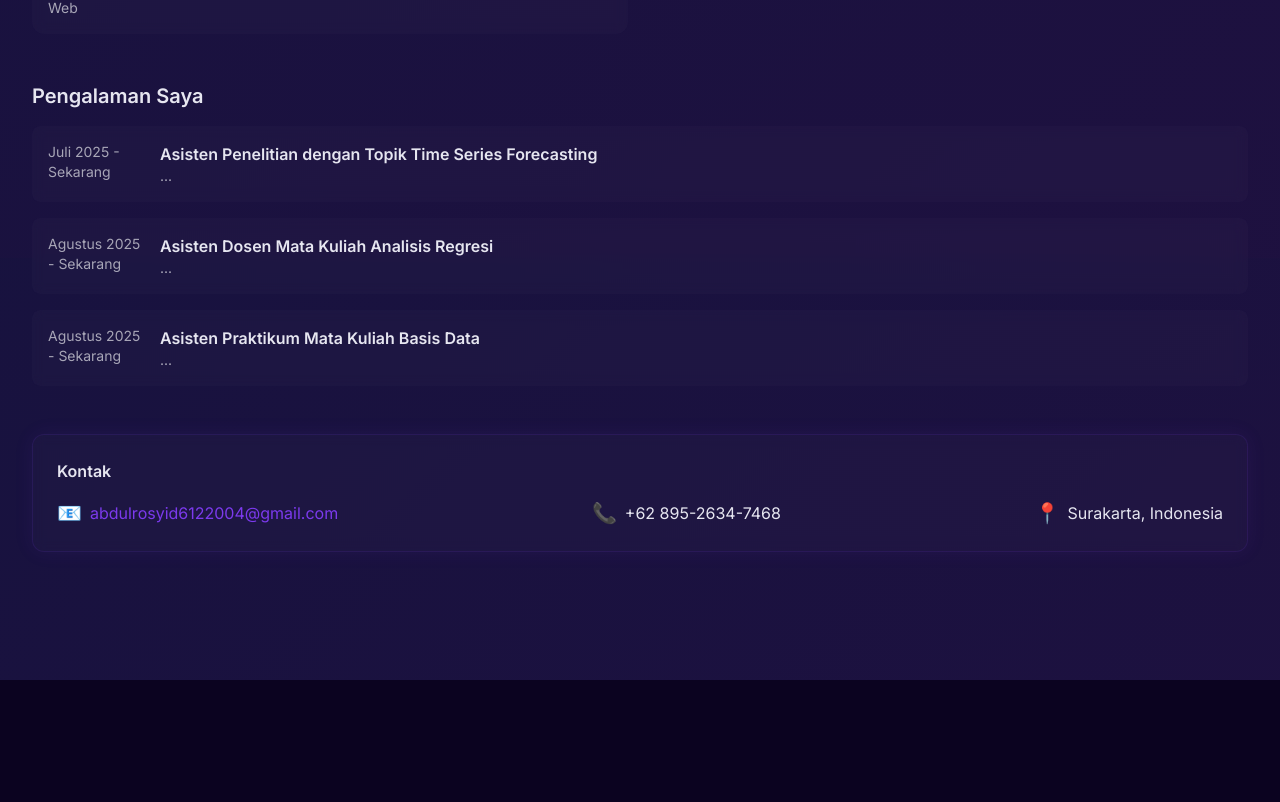
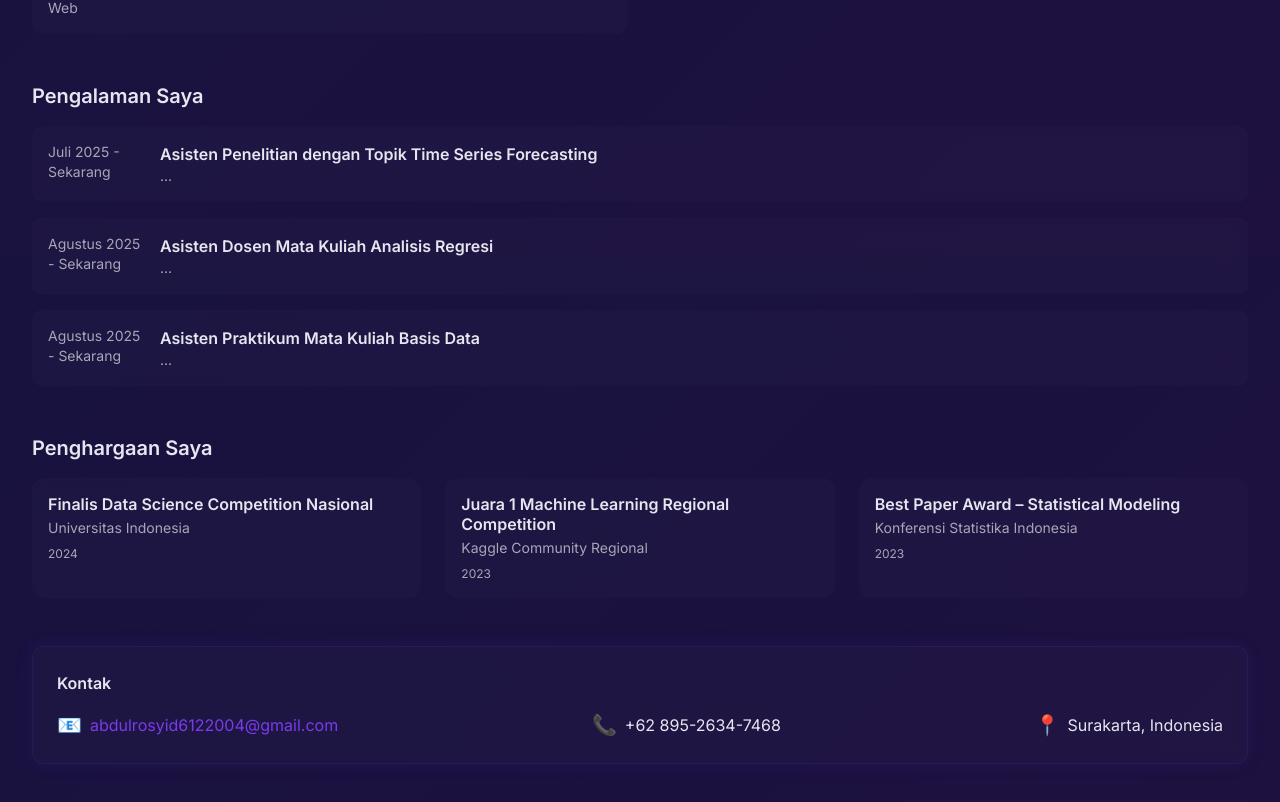
Before and after one commit to abdulrosyid001/Portofolio, a React (Vite) app: page / in a window 1280 px wide. Shown: the part 1342-2144 px from the top of the page. Before the commit the page ends 2022 px from the top, so only its background shows below. Built offline with nearby package versions, Linux system fonts and the light colour scheme.

Commit message:
Pembaruan penghargaan

```diff
--- a/src/App.jsx
+++ b/src/App.jsx
@@ -7,7 +7,7 @@ import Experience from './components/Experience'
 import Education from './components/Education'
 import Skills from './components/Skills'
 import Testimonials from './components/Testimonials'
-import BlogPreview from './components/Reward'
+import Reward from './components/Reward'
 import ContactForm from './components/ContactForm'
 import Footer from './components/Footer'
 import { biodata } from './data/biodata'
@@ -29,6 +29,13 @@ export default function App() {
           <div>
             <h3 className="text-xl font-semibold mb-4">Pengalaman Saya</h3>
             <Experience />
+          </div>
+        </section>
+
+        <section className="mt-12 grid grid-cols-1 lg:grid-cols-1">
+          <div>
+            <h3 className="text-xl font-semibold mb-4">Penghargaan Saya</h3>
+            <Reward />
           </div>
         </section>
 
```
